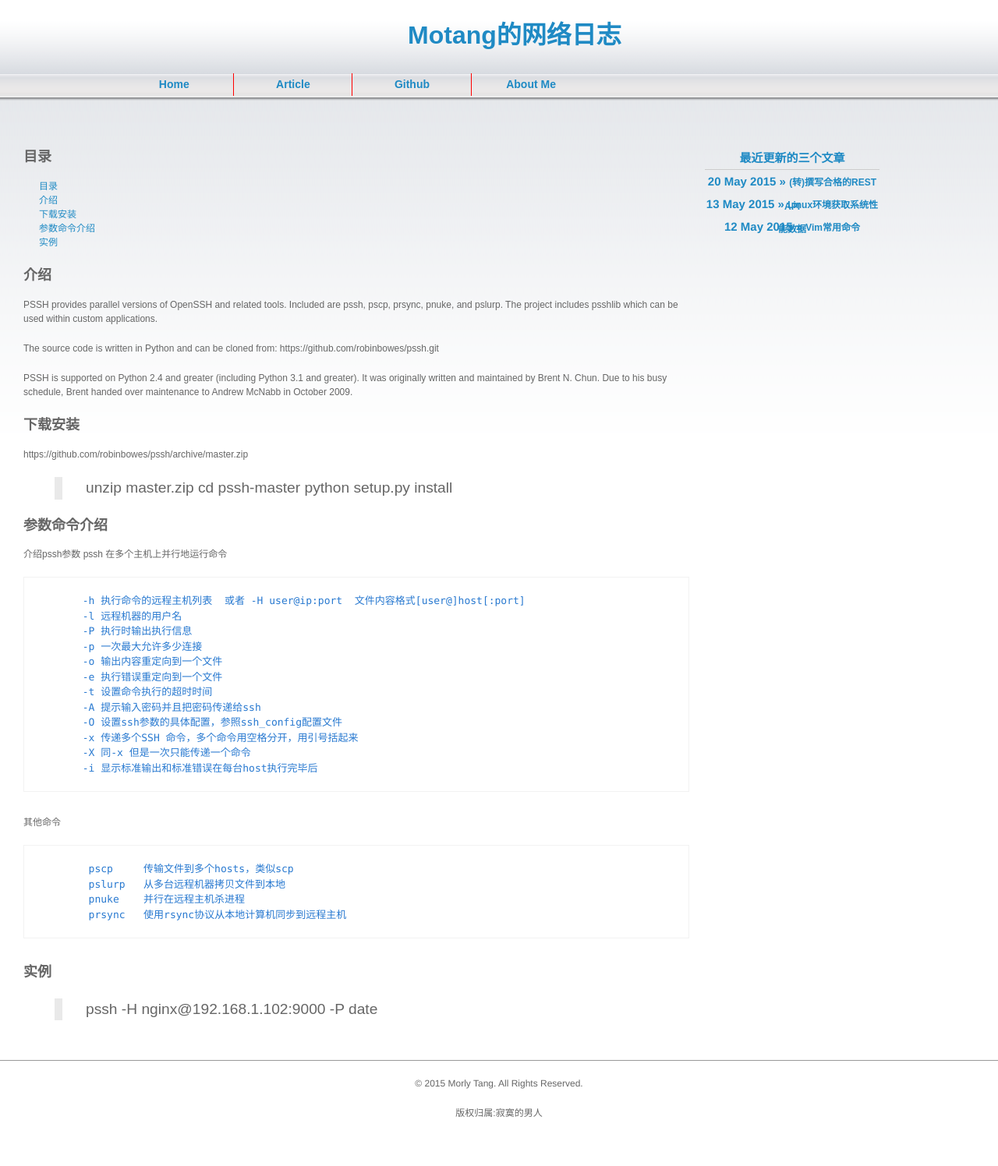
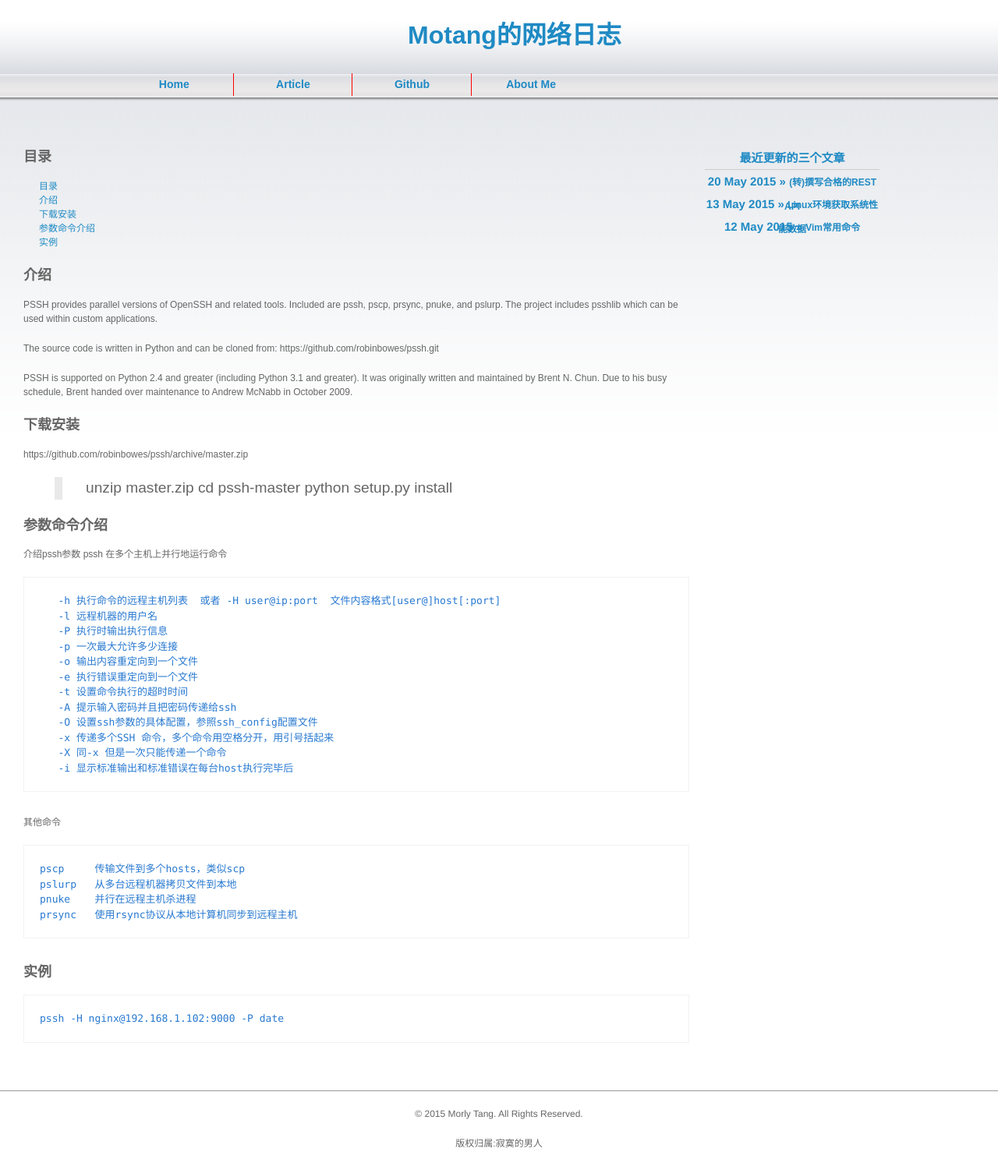
Before and after one commit to Motang/motang.github.io, a Jekyll site: the page built from _posts/2015-06-16-pssh并行运维工具.md, in a window 1280 px wide. Shown: the whole page at 78% size. Built offline with Jekyll 4.4.1, drawn with Linux system fonts in a browser that asks for light colours; before the commit the page ends 1457 px from its top, so only the background shows below that.

Commit message:
并行SSH运维工具pssh

````diff
--- a/_posts/2015-06-16-pssh并行运维工具.md
+++ b/_posts/2015-06-16-pssh并行运维工具.md
@@ -22,15 +22,15 @@ PSSH is supported on Python 2.4 and greater (including Python 3.1 and greater).
 
 https://github.com/robinbowes/pssh/archive/master.zip
 
-> unzip master.zip
-> cd pssh-master
-> python setup.py install
+ > unzip master.zip
+ > cd pssh-master
+ > python setup.py install
 
 ## 参数命令介绍 ##
 
 介绍pssh参数  pssh   在多个主机上并行地运行命令
 
-```
+
        -h 执行命令的远程主机列表  或者 -H user@ip:port  文件内容格式[user@]host[:port]
        -l 远程机器的用户名
        -P 执行时输出执行信息
@@ -43,17 +43,15 @@ https://github.com/robinbowes/pssh/archive/master.zip
        -x 传递多个SSH 命令，多个命令用空格分开，用引号括起来
        -X 同-x 但是一次只能传递一个命令
        -i 显示标准输出和标准错误在每台host执行完毕后
-```
+
 
 其他命令
 
-```
-        pscp     传输文件到多个hosts，类似scp
-        pslurp   从多台远程机器拷贝文件到本地
-        pnuke    并行在远程主机杀进程
-        prsync   使用rsync协议从本地计算机同步到远程主机
-```
+    pscp     传输文件到多个hosts，类似scp
+    pslurp   从多台远程机器拷贝文件到本地
+    pnuke    并行在远程主机杀进程
+    prsync   使用rsync协议从本地计算机同步到远程主机
 
 ##  实例 ##
 
->  pssh -H nginx@192.168.1.102:9000 -P date
+    pssh -H nginx@192.168.1.102:9000 -P date
````
